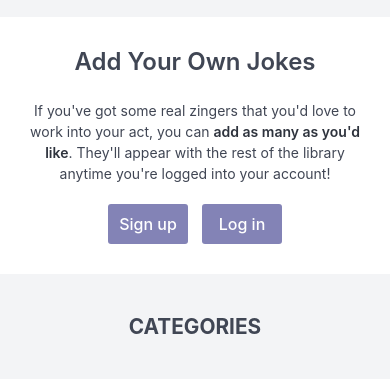
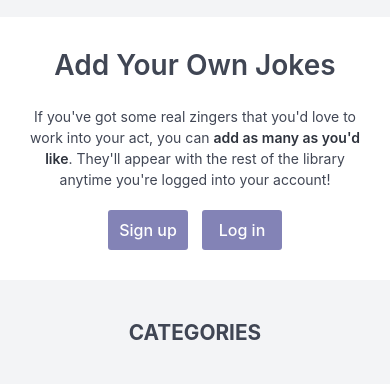
Before and after one commit to robbyhecht/joke-trainer, a Django app: page /about/add in a window 390 px wide. Shown: the part 75-459 px from the top of the page. Run offline with Django 3.2, Linux system fonts and the light colour scheme; data that the repository does not hold is empty; parts of the project's set-up code (start-up, migrations or seed data) failed here and were passed over; some libraries are stand-ins or nearby versions.

Commit message:
resized main header

```diff
--- a/jt/static/jt/index.css
+++ b/jt/static/jt/index.css
@@ -245,7 +245,7 @@ body {
     margin: 0px;
   }
   .main-header {
-    font-size: 24px !important;
+    font-size: 28px !important;
   }
   .main-text {
     font-size: 14px;
```
